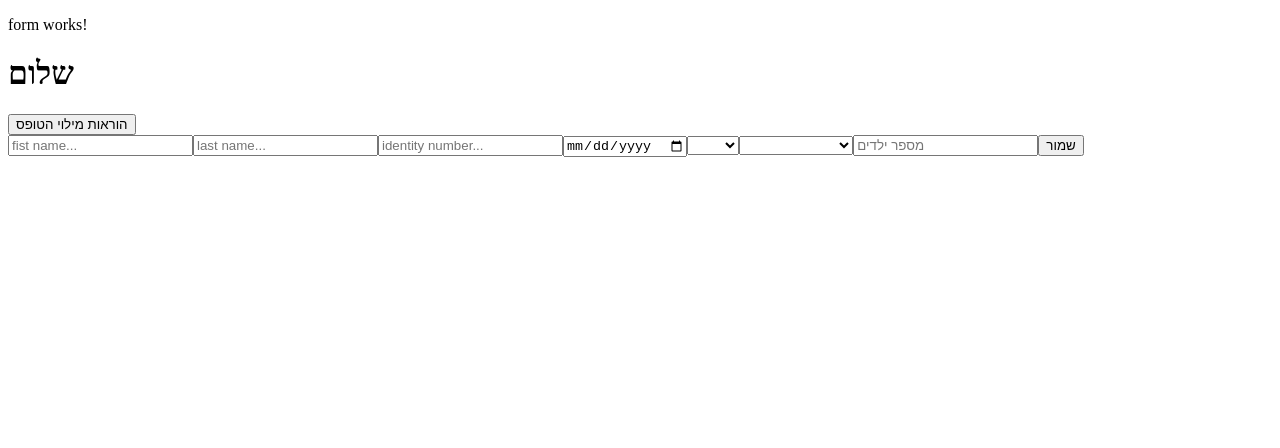
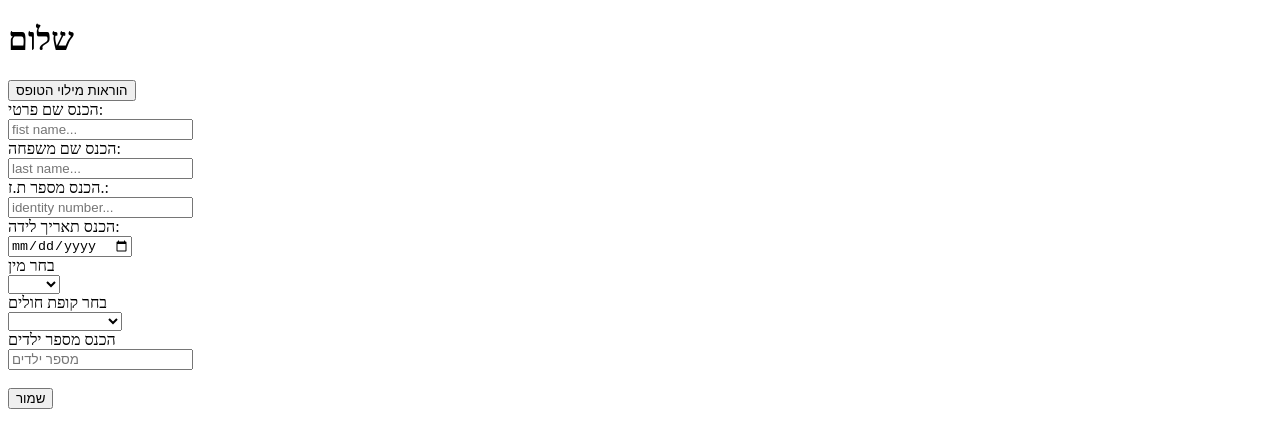
Before and after one commit to TPesach/Exercise, an Angular app: page /form in a window 1280 px wide. Shown: the top 448 px of the page. Built offline with nearby package versions, Linux system fonts and the light colour scheme.

Commit message:
update form

```diff
--- a/src/app/Components/children-form/children-form.component.html
+++ b/src/app/Components/children-form/children-form.component.html
@@ -1,4 +1,3 @@
-<p>children-form works!</p>
 <form #myForm="ngForm">
     <input type="text" (blur)="save()" name="firstName" value="child.name"  placeholder="fist name..." [(ngModel)]="child.name" required/>
     <input type="text" (blur)="save()" name="idNumber" value="child.idNumber" placeholder="identity number..." [(ngModel)]="child.idNumber" required/>
--- a/src/app/Components/form/form.component.html
+++ b/src/app/Components/form/form.component.html
@@ -1,23 +1,28 @@
-<p>form works!</p>
 <h1>שלום {{personDetails.firstName+' '+personDetails.lastName}} </h1>
 <button (click)="saveLocalData()" routerLink="/instructions">הוראות מילוי הטופס</button>
 <form #myForm="ngForm">
-    <input type="text" value="personDetails.firstName" name="firstName"  placeholder="fist name..." [(ngModel)]="personDetails.firstName" required/>
-    <input type="text" value="personDetails.lastName" name="lastName" placeholder="last name..." [(ngModel)]="personDetails.lastName" required/>
-    <input type="text" value="personDetails.idNumber" name="idNumber" placeholder="identity number..." [(ngModel)]="personDetails.idNumber" required/>
-    <input type="date" value="personDetails.birthDate" name="birthDate" placeholder="birth date..." [(ngModel)]="personDetails.birthDate" required/>
-
+    <label for="firstName">הכנס שם פרטי:</label><br/>
+    <input type="text" value="personDetails.firstName" name="firstName"  placeholder="fist name..." [(ngModel)]="personDetails.firstName" required/><br/>
+    <label for="lastName">הכנס שם משפחה:</label><br/>
+    <input type="text" value="personDetails.lastName" name="lastName" placeholder="last name..." [(ngModel)]="personDetails.lastName" required/><br/>
+    <label for="idNumber">הכנס מספר ת.ז.:</label><br/>
+    <input type="text" value="personDetails.idNumber" name="idNumber" placeholder="identity number..." [(ngModel)]="personDetails.idNumber" required/><br/>
+    <label for="birthDate">הכנס תאריך לידה:</label><br/>
+    <input type="date" value="personDetails.birthDate" name="birthDate" placeholder="birth date..." [(ngModel)]="personDetails.birthDate" required/><br/>
+    <label for="kind">בחר מין</label><br/>
     <select name="kind" value="personDetails.kind" [(ngModel)]="personDetails.kind" required>
         <option *ngFor="let k of kinds">{{k}}</option>
-    </select>
+    </select><br/>
+    <label for="hmo">בחר קופת חולים</label><br/>
     <select name="hmo" value="personDetails.hmo" [(ngModel)]="personDetails.hmo" required>
         <option>בחר קופת חולים</option>
         <option *ngFor="let hmo of HMO">{{hmo}}</option>
-    </select>
+    </select><br/>
+    <label >הכנס מספר ילדים</label><br/>
     <input type="number" #numOfChildren (change)="initialChildrenArray(numOfChildren.value)" placeholder="מספר ילדים" required/>
     <div *ngIf="personDetails.children.length > 0">
         <app-children-form name="children" *ngFor="let c of personDetails.children"  ></app-children-form>
-    </div>
+    </div><br/><br/>
     <input type="submit" value="שמור">
 </form>
 
--- a/src/app/Components/instructions/instructions.component.html
+++ b/src/app/Components/instructions/instructions.component.html
@@ -1,2 +1,2 @@
-<p>instructions works!</p>
+
 <button routerLink="">חזרה למילוי הטופס</button>
```
